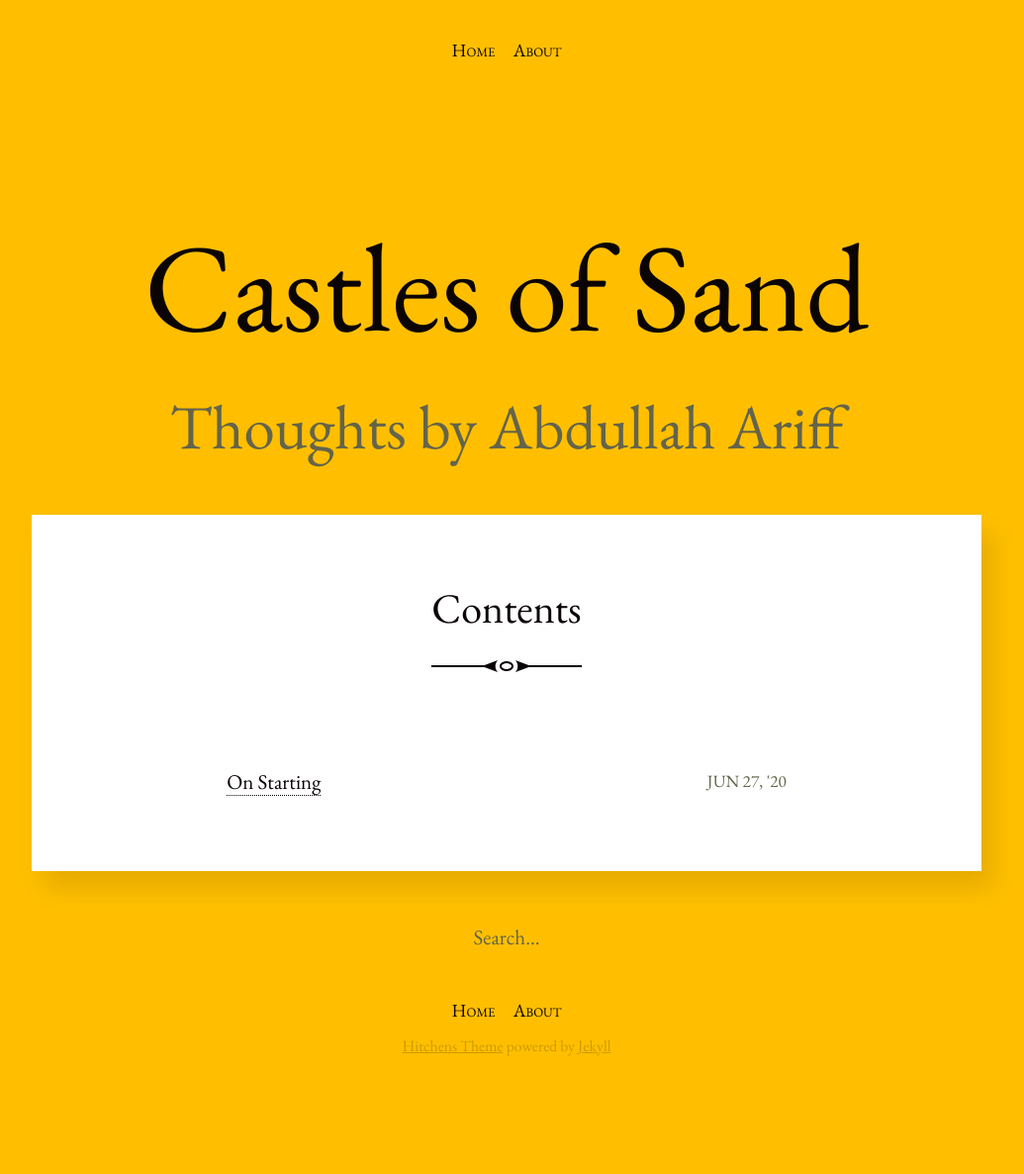
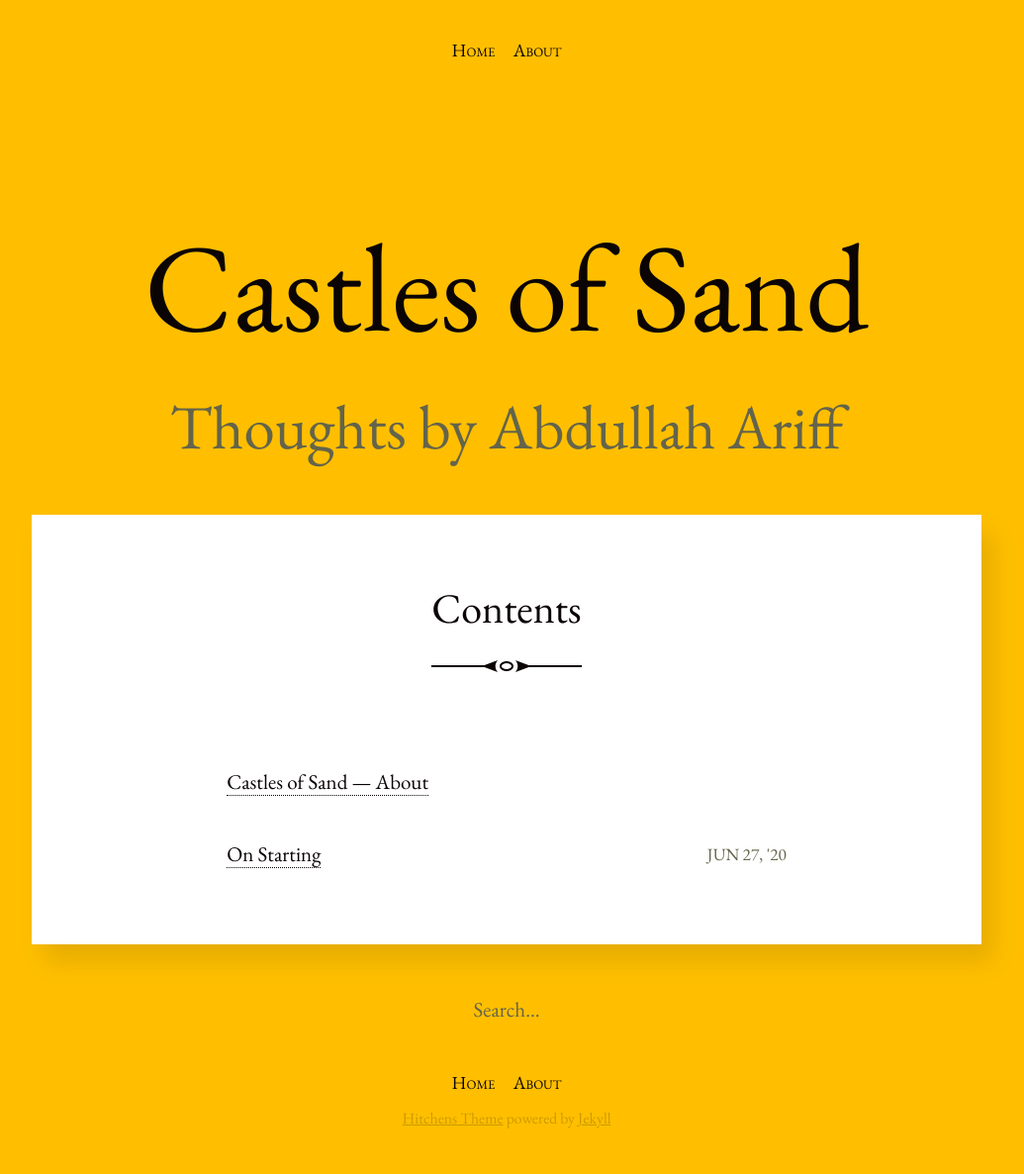
Before and after one commit to abdullahariff/abdullahariff.github.io, a Jekyll site: the page built from index.html, in a window 1280 px wide. Shown: the whole page at 99% size, without its empty margins (128-1163 px from the left). Built offline with Jekyll 4.4.1, drawn with Linux system fonts in a browser that asks for light colours; the list of posts is cut into pages by our own code; before the commit the page ends 1112 px from its top, so only the background shows below that.

Commit message:
Add about page to table of contents

```diff
--- a/_layouts/home.html
+++ b/_layouts/home.html
@@ -31,6 +31,18 @@ layout: default
       Contents
     {% endif %}
   </h1>
+
+  <ul class="post-list">
+    <li>
+      <a href="/about.html" class="post-link">
+        <div class="post-link__heading">
+          <h1 class="post-link__title">
+            <span>{{ site.title }} &mdash; About</span>
+          </h1>
+        </div>
+      </a>
+    </li>
+  </ul>
 
   {% if site.paginate and site.paginate_path %}
 
```
Also changed, not shown: _includes/page-list-item.html (added, +11 -0 lines), 1 other file.
